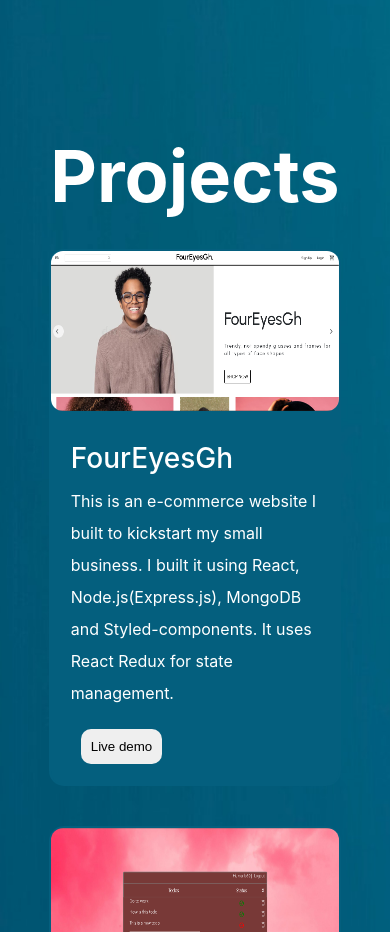
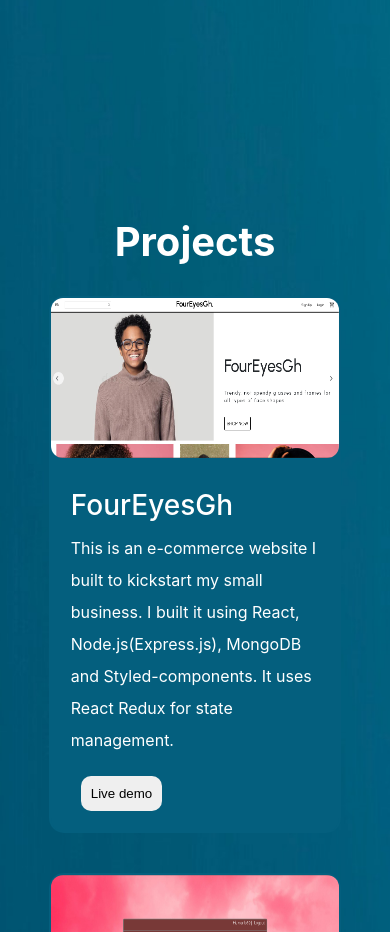
Before and after one commit to Ksarfo69/portfolio-website, a Next.js app: page / in a window 390 px wide. Shown: the part 1460-2392 px from the top of the page. Built offline with nearby package versions, Linux system fonts and the light colour scheme.

Commit message:
typo fixing continued

```diff
--- a/styles/AboutIndex.module.css
+++ b/styles/AboutIndex.module.css
@@ -51,7 +51,6 @@
     .container{
         padding-top: 8%;
         margin-bottom: 25px;
-        height: 90vh;
     }
 
     .left{
--- a/styles/ProjectIndex.module.css
+++ b/styles/ProjectIndex.module.css
@@ -110,4 +110,8 @@
     .img{
         height: 160px;
     }
+
+    .title{
+        font-size: 40px;
+    }
 }
```
